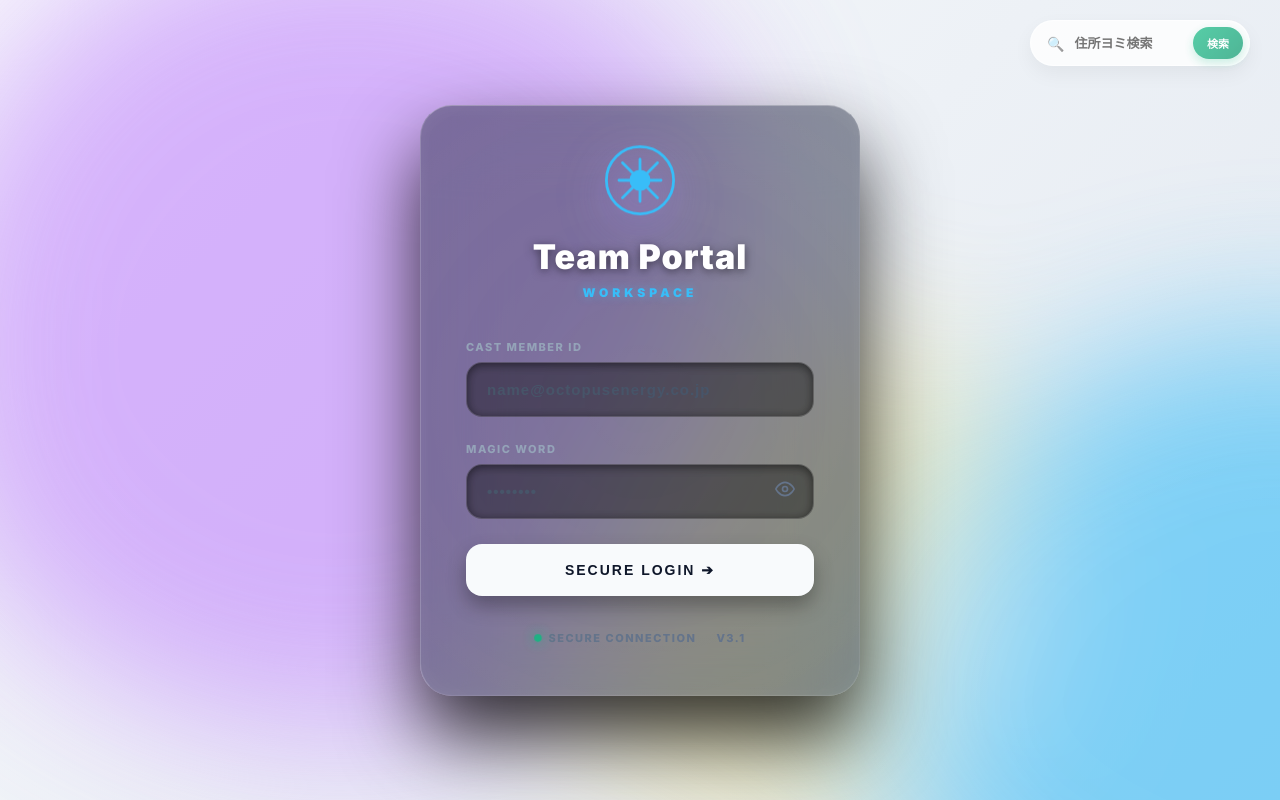
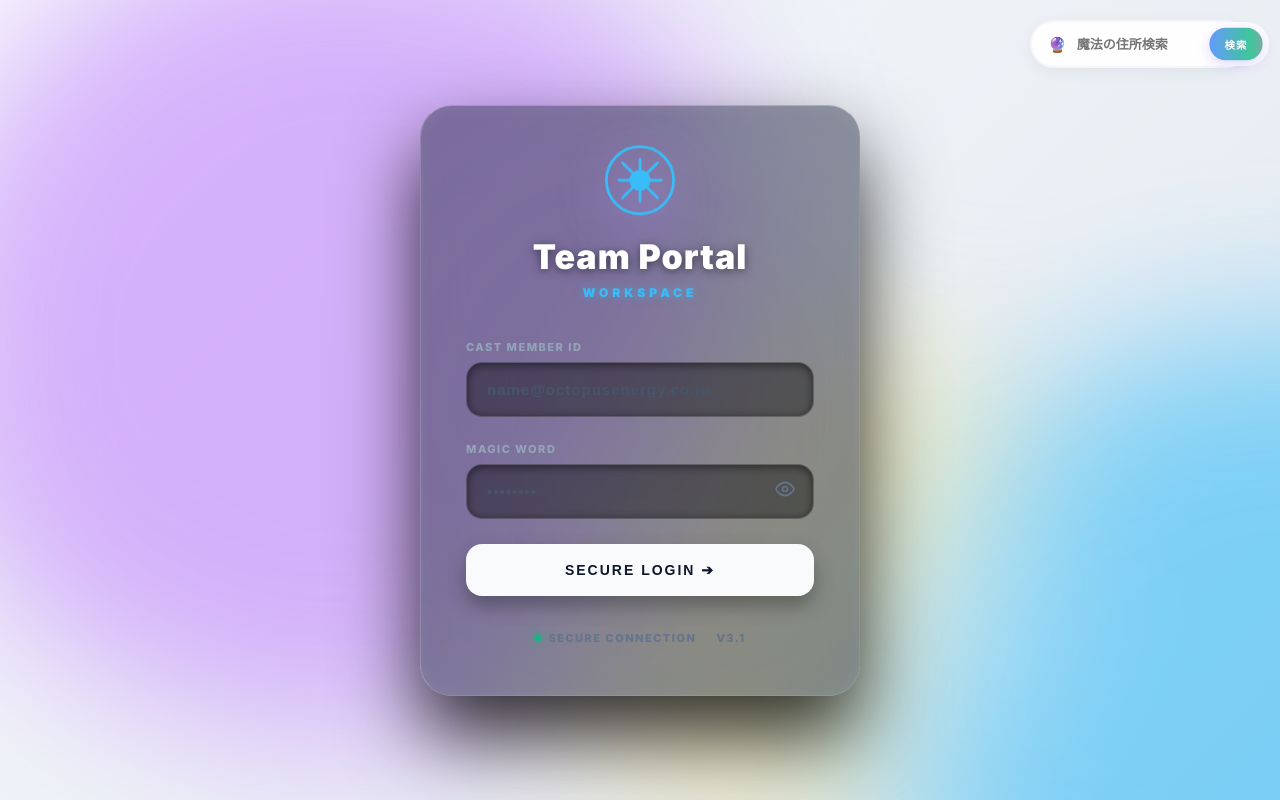
Before and after one commit to toranosukehigashi/team-portal, a Next.js app: page /login in a window 1280 px wide. Built offline with nearby package versions, Linux system fonts and the light colour scheme.

Commit message:
style: 超一流SaaS特有の「Animated Gradient(流れるレインボー)」とグラスモーフィズムを検索バーに実装

```diff
--- a/app/components/GlobalAddressSearch.tsx
+++ b/app/components/GlobalAddressSearch.tsx
@@ -9,16 +9,16 @@ export default function GlobalAddressSearch() {
   const [results, setResults] = useState<any[]>([]);
   const [status, setStatus] = useState("");
   const [isOpen, setIsOpen] = useState(false);
-  const [isFocused, setIsFocused] = useState(false); // 👈 フォーカス状態を管理するフックを追加！
+  const [isFocused, setIsFocused] = useState(false);
   const [showToast, setShowToast] = useState(false);
   const wrapperRef = useRef<HTMLDivElement>(null);
 
-  // 💡 外側をクリックしたらドロップダウンを閉じて、バーを縮める魔法
+  // 💡 外側をクリックしたらドロップダウンを閉じる
   useEffect(() => {
     function handleClickOutside(event: MouseEvent) {
       if (wrapperRef.current && !wrapperRef.current.contains(event.target as Node)) {
         setIsOpen(false);
-        setIsFocused(false); // 外をクリックしたらフォーカス解除
+        setIsFocused(false);
       }
     }
     document.addEventListener("mousedown", handleClickOutside);
@@ -39,7 +39,6 @@ export default function GlobalAddressSearch() {
     setIsOpen(true);
     setResults([]);
 
-    // 🪄 魔法のノーマライザ（旧字体を新字体へ自動変換）
     const normalizedKw = query
       .replace(/彌/g, '弥').replace(/櫻/g, '桜').replace(/澤/g, '沢')
       .replace(/[邊邉]/g, '辺').replace(/濱/g, '浜').replace(/廣/g, '広')
@@ -73,43 +72,53 @@ export default function GlobalAddressSearch() {
     const text = `〒${zip} ${pref}${city}${town}`;
     navigator.clipboard.writeText(text);
 
-    // コピー完了トーストを表示
     setShowToast(true);
     setTimeout(() => setShowToast(false), 2000);
     setIsOpen(false);
-    setIsFocused(false); // コピー後も縮める
+    setIsFocused(false);
   };
 
   return (
     <div
       ref={wrapperRef}
-      key={pathname} // URLが変わるたびにアニメーション再発火
+      key={pathname}
       style={{
         position: "fixed",
-        top: "20px",    // 👈 少し下げてバランス調整
-        right: "30px",  // 👈 画面の右端にしれっと配置！
+        top: "20px",
+        right: "30px",
         zIndex: 99999,
-        // 💡 魔法の可変幅！ フォーカス中 or 文字入力中のみ長く伸びる！
         width: (isFocused || query.length > 0) ? "320px" : "220px",
-        transition: "width 0.4s cubic-bezier(0.2, 0.8, 0.2, 1)", // ヌルッと伸びるアニメーション
+        transition: "width 0.5s cubic-bezier(0.16, 1, 0.3, 1)", // Appleライクな超滑らかな広がり
         fontFamily: "'Inter', 'Noto Sans JP', sans-serif",
         animation: "searchBarEnterRight 0.7s cubic-bezier(0.2, 0.8, 0.2, 1) forwards"
       }}
     >
-      {/* 🌐 グローバル検索バー本体 */}
+      {/* 🌈 流れるレインボーグラデーションの「外枠」 */}
+      <div className={`rainbow-border-wrapper ${isFocused || query.length > 0 ? 'active' : ''}`}>
+
+        {/* 🌐 グラスモーフィズムの「内側（検索バー本体）」 */}
         <div style={{
           display: "flex",
           alignItems: "center",
-        background: "rgba(255, 255, 255, 0.8)",
+          background: "rgba(255, 255, 255, 0.85)", // 内側は透明感のある白
           backdropFilter: "blur(20px)",
           WebkitBackdropFilter: "blur(20px)",
-        border: (isFocused || query.length > 0) ? "1px solid rgba(16, 185, 129, 0.5)" : "1px solid rgba(255, 255, 255, 0.6)",
-        borderRadius: "30px",
-        padding: "6px 6px 6px 16px",
-        boxShadow: (isFocused || query.length > 0) ? "0 10px 30px rgba(16, 185, 129, 0.15)" : "0 8px 20px rgba(0,0,0,0.05)",
-        transition: "all 0.4s cubic-bezier(0.2, 0.8, 0.2, 1)",
+          borderRadius: "28px", // 外枠より少し小さくしてボーダーを見せる
+          padding: "5px 5px 5px 16px",
+          width: "100%",
+          height: "100%",
+          transition: "0.3s",
         }}>
-        <span style={{ fontSize: "14px", marginRight: "8px", opacity: 0.6, transition: "0.3s", transform: isFocused ? "scale(1.1)" : "scale(1)" }}>🔍</span>
+          <span style={{
+            fontSize: "15px",
+            marginRight: "8px",
+            transition: "all 0.4s cubic-bezier(0.16, 1, 0.3, 1)",
+            transform: isFocused ? "scale(1.1) rotate(-10deg)" : "scale(1) rotate(0deg)",
+            filter: isFocused ? "drop-shadow(0 2px 4px rgba(236,72,153,0.4))" : "none"
+          }}>
+            🔮
+          </span>
+
           <input
             type="text"
             value={query}
@@ -119,7 +128,7 @@ export default function GlobalAddressSearch() {
               setIsFocused(true);
               if (results.length > 0) setIsOpen(true);
             }}
-          placeholder={isFocused ? "地名・カナを入力... (Enter)" : "住所ヨミ検索"} // フォーカス時でプレースホルダーも変更
+            placeholder={isFocused ? "地名・カナを入力... (Enter)" : "魔法の住所検索"}
             style={{
               flex: 1,
               border: "none",
@@ -127,51 +136,53 @@ export default function GlobalAddressSearch() {
               outline: "none",
               fontSize: "13px",
               fontWeight: 800,
-            color: "#334155",
+              color: "#1e293b",
               width: "100%",
             }}
           />
+
+          {/* 🌈 プレミアム・レインボーボタン */}
           <button
+            className="rainbow-button"
             onClick={handleSearch}
             style={{
-            background: "linear-gradient(135deg, #10b981, #059669)",
-            color: "#fff",
               border: "none",
-            padding: "8px 14px",
+              padding: "9px 16px",
               borderRadius: "24px",
               fontWeight: 900,
               fontSize: "11px",
+              letterSpacing: "1px",
               cursor: "pointer",
-            boxShadow: "0 4px 10px rgba(16, 185, 129, 0.3)",
-            transition: "0.3s",
-            opacity: (isFocused || query.length > 0) ? 1 : 0.7, // 未使用時はボタンも少し大人しく
+              color: "#fff",
+              transition: "all 0.3s cubic-bezier(0.16, 1, 0.3, 1)",
+              opacity: (isFocused || query.length > 0) ? 1 : 0.8,
+              transform: (isFocused || query.length > 0) ? "scale(1)" : "scale(0.95)",
             }}
-          onMouseOver={(e) => e.currentTarget.style.transform = "scale(1.05)"}
-          onMouseOut={(e) => e.currentTarget.style.transform = "scale(1)"}
           >
             検索
           </button>
         </div>
+      </div>
 
-      {/* 🍱 ドロップダウン検索結果 (Bento UI風) */}
+      {/* 🍱 ドロップダウン検索結果 (Bento UI風 + ホバーレインボー) */}
       {isOpen && (
         <div style={{
-          marginTop: "8px",
+          marginTop: "12px",
           background: "rgba(255, 255, 255, 0.9)",
-          backdropFilter: "blur(20px)",
-          border: "1px solid rgba(203, 213, 225, 0.5)",
-          borderRadius: "16px",
-          boxShadow: "0 20px 40px rgba(0,0,0,0.1)",
+          backdropFilter: "blur(25px)",
+          border: "1px solid rgba(255, 255, 255, 0.8)",
+          borderRadius: "20px",
+          boxShadow: "0 20px 50px rgba(0,0,0,0.1), 0 0 0 1px rgba(236,72,153,0.1)",
           overflow: "hidden",
           display: "flex",
           flexDirection: "column",
-          animation: "fadeInDown 0.3s cubic-bezier(0.2, 0.8, 0.2, 1)"
+          animation: "fadeInDown 0.4s cubic-bezier(0.16, 1, 0.3, 1)"
         }}>
-          <div style={{ padding: "8px 16px", fontSize: "11px", fontWeight: 900, color: "#64748b", background: "rgba(241, 245, 249, 0.5)", borderBottom: "1px solid rgba(203, 213, 225, 0.5)" }}>
+          <div style={{ padding: "10px 18px", fontSize: "11px", fontWeight: 900, color: "#64748b", background: "linear-gradient(to right, rgba(241, 245, 249, 0.8), rgba(255, 255, 255, 0.5))", borderBottom: "1px solid rgba(203, 213, 225, 0.5)" }}>
             {status}
           </div>
 
-          <div style={{ maxHeight: "300px", overflowY: "auto", padding: "8px", display: "flex", flexDirection: "column", gap: "6px" }}>
+          <div style={{ maxHeight: "320px", overflowY: "auto", padding: "8px", display: "flex", flexDirection: "column", gap: "6px" }} className="custom-scroll">
             {results.map((loc, idx) => {
               const formattedZip = loc.postal.replace(/(\d{3})(\d{4})/, '$1-$2');
               const kana = `${loc.city_kana || ''} ${loc.town_kana || ''}`.trim();
@@ -179,33 +190,26 @@ export default function GlobalAddressSearch() {
               return (
                 <div
                   key={idx}
+                  className="rainbow-hover-item"
                   onClick={() => handleCopy(formattedZip, loc.prefecture, loc.city, loc.town)}
                   style={{
-                    padding: "10px 14px",
-                    borderRadius: "10px",
+                    padding: "12px 16px",
+                    borderRadius: "14px",
                     background: "#fff",
-                    border: "1px solid #e2e8f0",
+                    border: "1px solid #f1f5f9",
                     cursor: "pointer",
-                    transition: "all 0.2s",
-                  }}
-                  onMouseOver={(e) => {
-                    e.currentTarget.style.borderColor = "#10b981";
-                    e.currentTarget.style.background = "rgba(16, 185, 129, 0.05)";
-                    e.currentTarget.style.transform = "translateX(4px)";
-                  }}
-                  onMouseOut={(e) => {
-                    e.currentTarget.style.borderColor = "#e2e8f0";
-                    e.currentTarget.style.background = "#fff";
-                    e.currentTarget.style.transform = "translateX(0)";
+                    position: "relative",
+                    overflow: "hidden",
+                    transition: "all 0.3s cubic-bezier(0.16, 1, 0.3, 1)",
                   }}
                 >
                   <div style={{ display: "flex", justifyContent: "space-between", alignItems: "center", marginBottom: "4px" }}>
-                    <span style={{ color: "#0f766e", fontWeight: 900, fontSize: "13px" }}>〒{formattedZip}</span>
+                    <span className="item-zip">〒{formattedZip}</span>
                   </div>
-                  <div style={{ color: "#1e293b", fontWeight: 800, fontSize: "13px" }}>
+                  <div style={{ color: "#1e293b", fontWeight: 800, fontSize: "13px", position: "relative", zIndex: 2 }}>
                     {loc.prefecture}{loc.city}{loc.town}
                   </div>
-                  <div style={{ color: "#64748b", fontSize: "10px", marginTop: "2px", fontWeight: 700 }}>
+                  <div style={{ color: "#64748b", fontSize: "10px", marginTop: "4px", fontWeight: 700, position: "relative", zIndex: 2 }}>
                     ヨミ: {kana}
                   </div>
                 </div>
@@ -215,44 +219,109 @@ export default function GlobalAddressSearch() {
         </div>
       )}
 
-      {/* ✨ コピー完了トースト */}
+      {/* ✨ コピー完了トースト（オーロラ仕様） */}
       <div style={{
         position: "absolute",
-        top: "55px",
+        top: "60px",
         left: "50%",
-        transform: `translateX(-50%) ${showToast ? 'translateY(0) scale(1)' : 'translateY(-10px) scale(0.9)'}`,
+        transform: `translateX(-50%) ${showToast ? 'translateY(0) scale(1)' : 'translateY(-15px) scale(0.8)'}`,
         opacity: showToast ? 1 : 0,
         visibility: showToast ? "visible" : "hidden",
-        background: "#10b981",
+        background: "linear-gradient(135deg, #ec4899, #8b5cf6, #3b82f6)",
         color: "#fff",
-        padding: "8px 16px",
-        borderRadius: "20px",
+        padding: "10px 20px",
+        borderRadius: "30px",
         fontSize: "12px",
         fontWeight: 900,
-        boxShadow: "0 4px 12px rgba(16, 185, 129, 0.4)",
-        transition: "all 0.3s cubic-bezier(0.2, 0.8, 0.2, 1)",
+        letterSpacing: "1px",
+        boxShadow: "0 10px 25px rgba(139, 92, 246, 0.4)",
+        transition: "all 0.4s cubic-bezier(0.16, 1, 0.3, 1)",
         pointerEvents: "none"
       }}>
         ✨ コピー完了！
       </div>
 
       <style dangerouslySetInnerHTML={{ __html: `
-        /* 🌟 右上に合わせて、X軸の-50%中央寄せを削除した専用アニメーション！ */
+        /* 🌟 SaaS最高峰！流れるレインボーグラデーション (Generative UI) */
+        @keyframes rainbowGlow {
+          0% { background-position: 0% 50%; }
+          50% { background-position: 100% 50%; }
+          100% { background-position: 0% 50%; }
+        }
+
+        /* 🌈 外枠（普段は半透明、アクティブ時にレインボーが走り出す） */
+        .rainbow-border-wrapper {
+          padding: 2px;
+          border-radius: 30px;
+          background: rgba(255, 255, 255, 0.4);
+          box-shadow: 0 4px 15px rgba(0,0,0,0.05);
+          transition: all 0.4s cubic-bezier(0.16, 1, 0.3, 1);
+        }
+        .rainbow-border-wrapper.active {
+          background: linear-gradient(90deg, #ff0080, #ff8c00, #40e0d0, #10b981, #3b82f6, #8b5cf6, #ff0080);
+          background-size: 300% 100%;
+          animation: rainbowGlow 4s linear infinite;
+          box-shadow: 0 10px 30px rgba(139, 92, 246, 0.2), 0 0 15px rgba(236, 72, 153, 0.3);
+        }
+
+        /* 🌈 ボタン（常に美しく色が流れる） */
+        .rainbow-button {
+          background: linear-gradient(90deg, #ec4899, #8b5cf6, #3b82f6, #10b981, #ec4899);
+          background-size: 300% 100%;
+          animation: rainbowGlow 4s linear infinite;
+          box-shadow: 0 4px 15px rgba(139, 92, 246, 0.3);
+        }
+        .rainbow-button:hover {
+          transform: scale(1.05) !important;
+          box-shadow: 0 8px 20px rgba(236, 72, 153, 0.4);
+        }
+
+        /* 🍱 リストアイテムのホバーエフェクト（オーロラハイライト） */
+        .rainbow-hover-item::before {
+          content: '';
+          position: absolute;
+          top: 0; left: 0; right: 0; bottom: 0;
+          background: linear-gradient(135deg, rgba(236,72,153,0.08), rgba(139,92,246,0.08));
+          opacity: 0;
+          transition: opacity 0.3s;
+          z-index: 1;
+        }
+        .rainbow-hover-item:hover {
+          transform: translateY(-2px) scale(1.01);
+          border-color: #d8b4fe !important;
+          box-shadow: 0 8px 20px rgba(139, 92, 246, 0.1);
+        }
+        .rainbow-hover-item:hover::before {
+          opacity: 1;
+        }
+        .item-zip {
+          color: #8b5cf6;
+          font-weight: 900;
+          font-size: 13px;
+          position: relative;
+          z-index: 2;
+          transition: 0.3s;
+        }
+        .rainbow-hover-item:hover .item-zip {
+          background: linear-gradient(135deg, #ec4899, #8b5cf6);
+          -webkit-background-clip: text;
+          -webkit-text-fill-color: transparent;
+        }
+
         @keyframes searchBarEnterRight {
-          0% { opacity: 0; transform: translateY(-20px) scale(0.95); filter: blur(8px); }
+          0% { opacity: 0; transform: translateY(-20px) scale(0.95); filter: blur(10px); }
           100% { opacity: 1; transform: translateY(0) scale(1); filter: blur(0); }
         }
-
         @keyframes fadeInDown {
           from { opacity: 0; transform: translateY(-10px); }
           to { opacity: 1; transform: translateY(0); }
         }
 
-        /* スクロールバーの装飾 */
-        ::-webkit-scrollbar { width: 6px; }
-        ::-webkit-scrollbar-track { background: transparent; }
-        ::-webkit-scrollbar-thumb { background: rgba(203, 213, 225, 0.8); border-radius: 10px; }
-        ::-webkit-scrollbar-thumb:hover { background: rgba(148, 163, 184, 1); }
+        /* カスタムスクロールバー */
+        .custom-scroll::-webkit-scrollbar { width: 6px; }
+        .custom-scroll::-webkit-scrollbar-track { background: transparent; }
+        .custom-scroll::-webkit-scrollbar-thumb { background: rgba(203, 213, 225, 0.6); border-radius: 10px; }
+        .custom-scroll::-webkit-scrollbar-thumb:hover { background: rgba(139, 92, 246, 0.5); }
       `}} />
     </div>
   );
```
Lines whose indentation alone changed are shown as unchanged.
